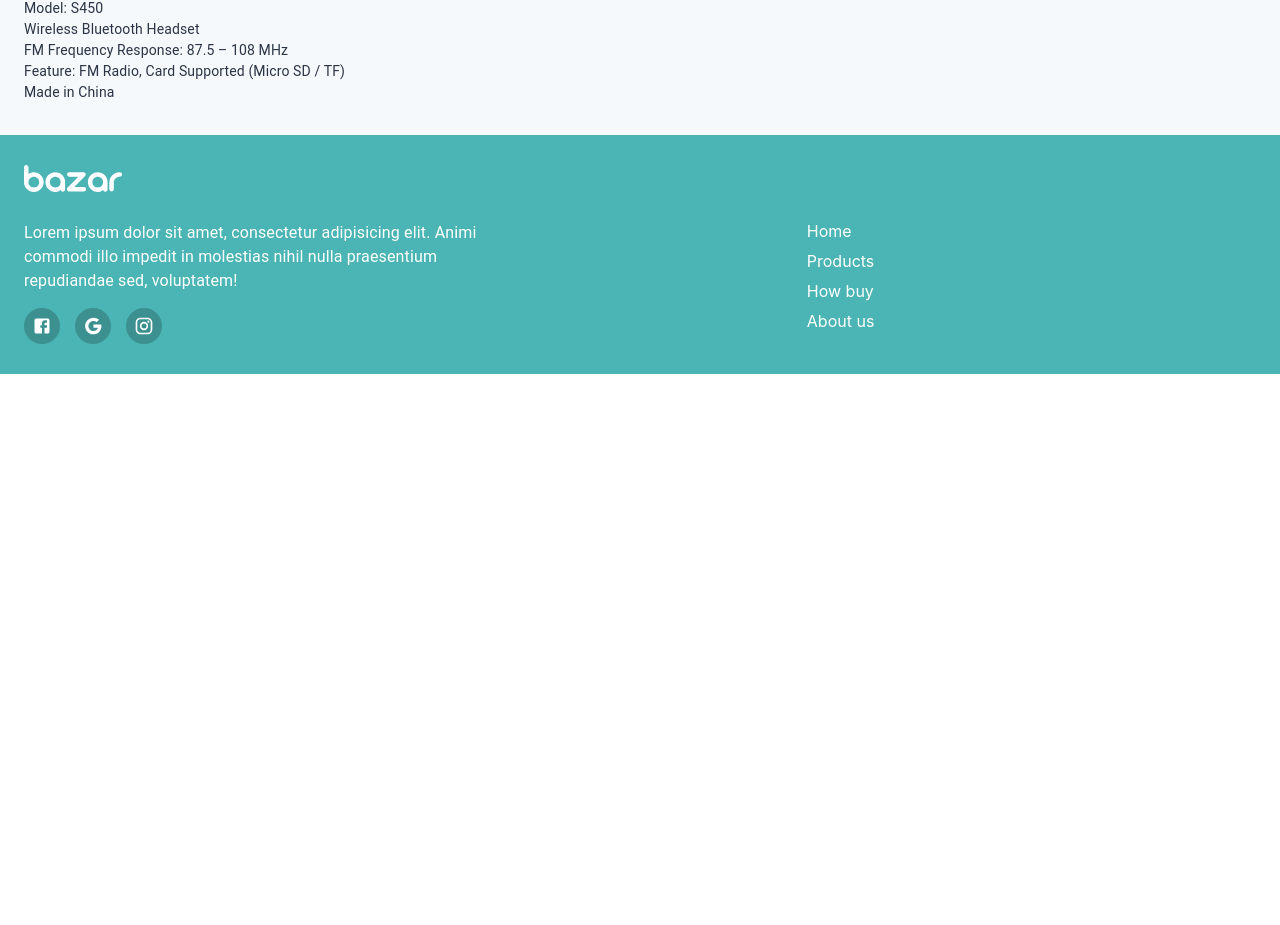
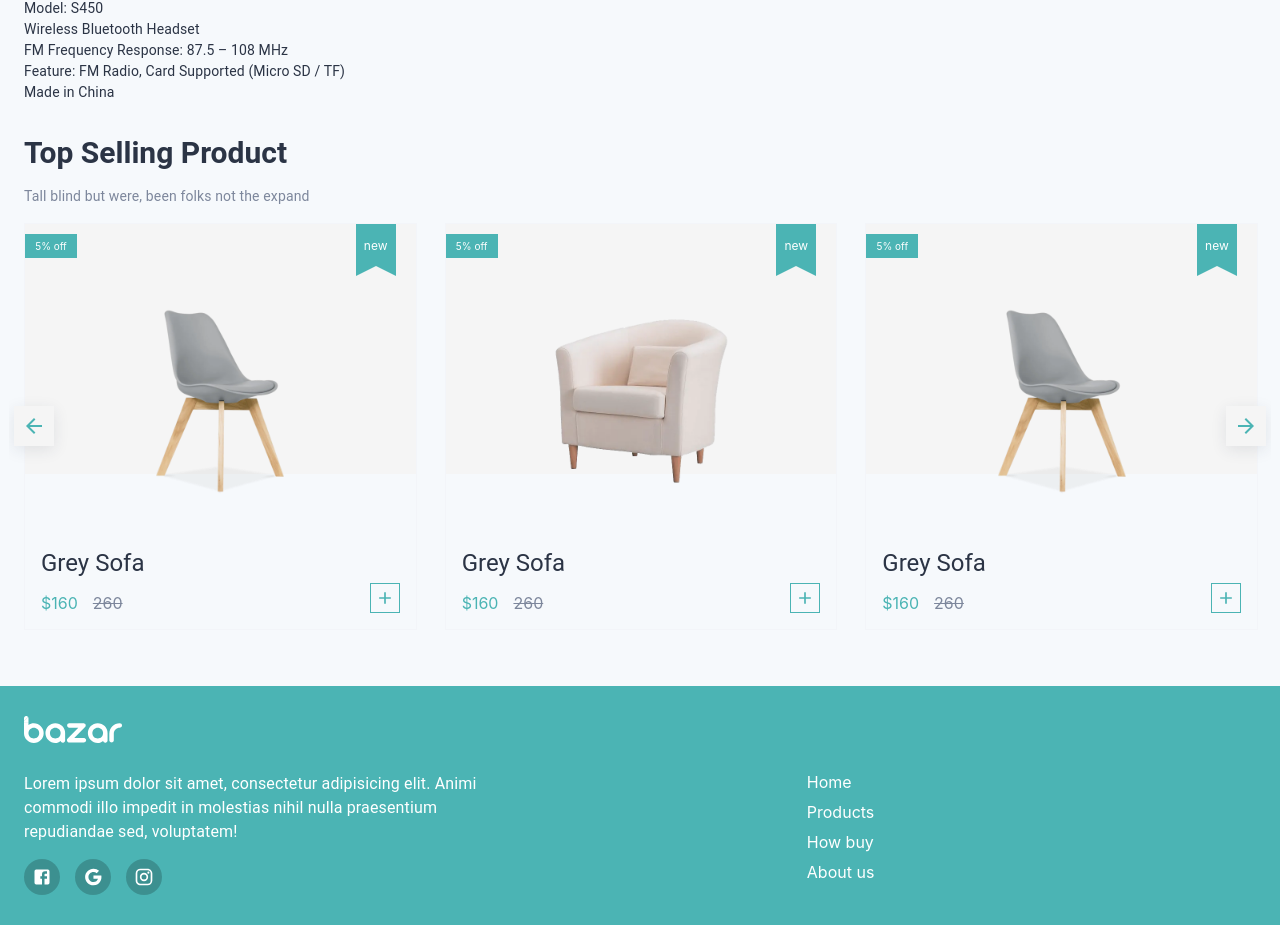
Before and after one commit to DM-BK/macarons, a Next.js app: page /products/1 in a window 1280 px wide. Shown: the part 719-1644 px from the top of the page. Before the commit the page ends 1093 px from the top, so only its background shows below. Built offline with nearby package versions, Linux system fonts and the light colour scheme.

Commit message:
add Product Item Section

```diff
--- a/components/pages/Products/ProductsItem/ProductsItem.tsx
+++ b/components/pages/Products/ProductsItem/ProductsItem.tsx
@@ -1,15 +1,17 @@
 import React, {SyntheticEvent, useState} from 'react';
-import {Box, Container, Image, Typography, Rating, Button, variantButton, Slider, SliderItem, Tabs, Tab} from "@common";
-
-import * as styles from './ProductsItemStyles'
 
 import AddIcon from "@mui/icons-material/Add";
 import RemoveIcon from "@mui/icons-material/Remove";
 import {FreeMode, Thumbs} from "swiper";
+
+import {Box, Container, Image, Typography, Rating, Button, variantButton, Slider, SliderItem, Tabs, Tab} from "@common";
 import {ProductDescription} from "@components/pages/Products/ProductsItem/ProductDescription/ProductDescription";
 import {ProductsReview} from "@components/pages/Products/ProductsItem/ProductsReview";
+import {HotProducts} from "@components/global/HotProducts/HotProducts";
+
+import * as styles from './ProductsItemStyles'
+
 import {ProductType} from "../../../../products/productsConfig";
-
 
 export const ProductsItem = ({img, oldPrice, currentPrice, label}: ProductType) => {
     const [productQuantity, setProductQuantity] = useState(0)
@@ -184,6 +186,9 @@ export const ProductsItem = ({img, oldPrice, currentPrice, label}: ProductType)
                     {tubsValue === 'description' && <ProductDescription/>}
                     {tubsValue === 'review' && <ProductsReview/>}
                 </Box>
+                <Box sx={styles.ProductsItemHotProductsBox}>
+                    <HotProducts/>
+                </Box>
             </Container>
         </Box>
     );
--- a/components/pages/Products/ProductsItem/ProductsItemStyles.ts
+++ b/components/pages/Products/ProductsItem/ProductsItemStyles.ts
@@ -157,3 +157,11 @@ export const ProductsItemAddToCartBtn: SxProps = {
     height: '38px',
     color: '#fff'
 }
+
+export const ProductsItemHotProductsBox: SxProps = {
+    mt: 4,
+    '& > div': {
+        pl: 0,
+        pr: 0
+    }
+}
--- a/pages/products/[productId]/index.tsx
+++ b/pages/products/[productId]/index.tsx
@@ -27,7 +27,7 @@ export const getStaticProps: GetStaticProps<ProductType, Params> = async (contex
     if (!product) return {
         notFound: true
     }
-    // console.log(product)
+
     return {
         props: {
             ...product
```
